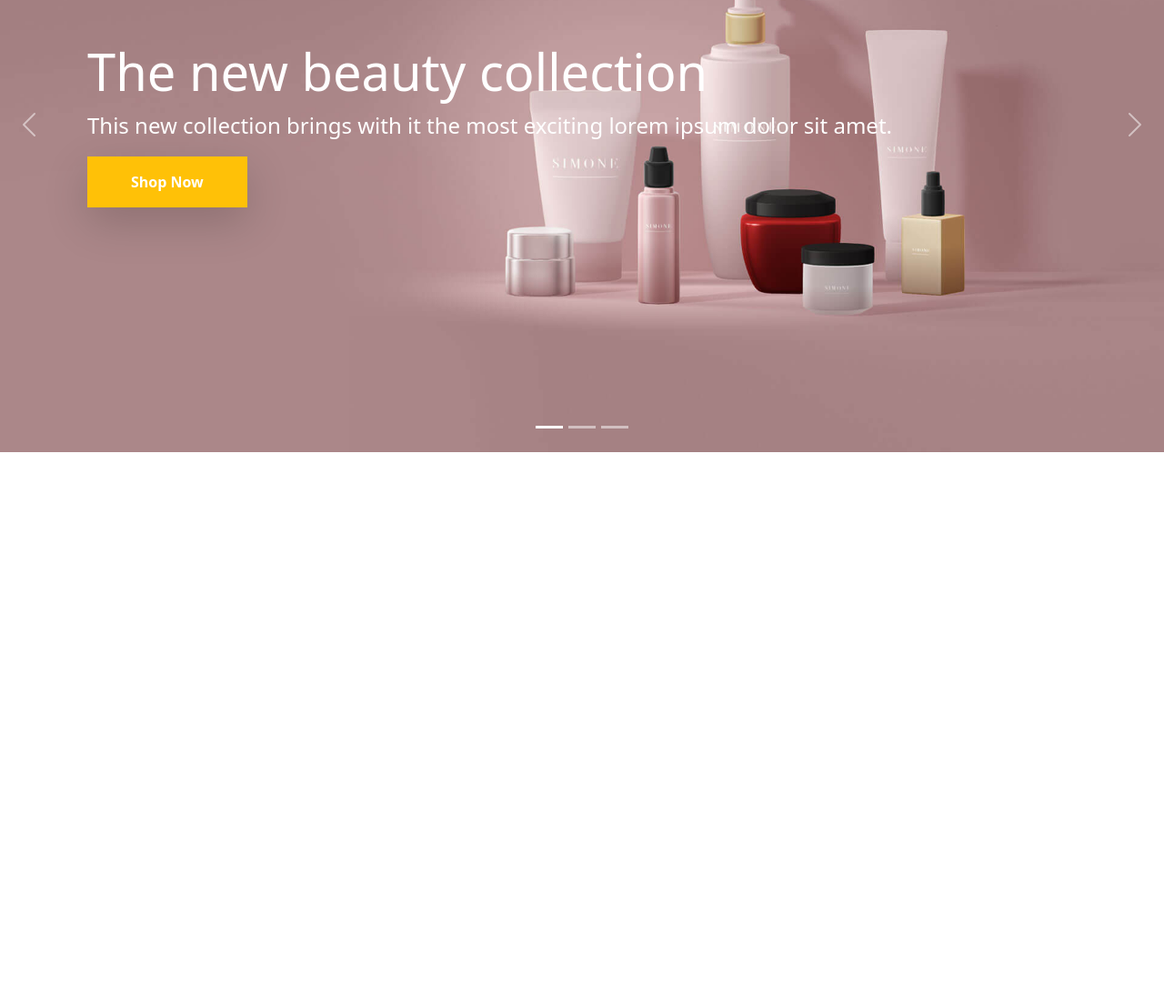
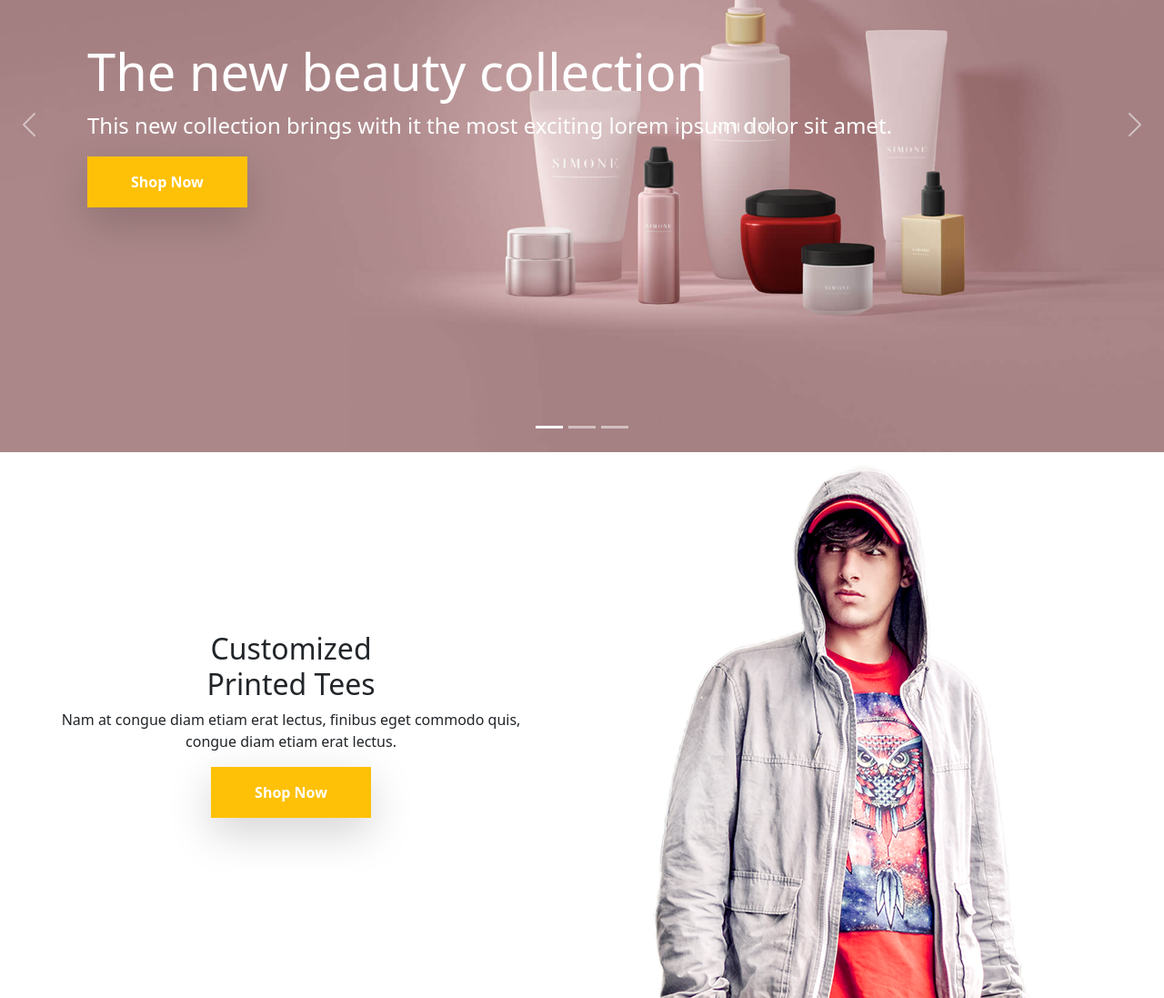
Before and after one commit to MernSpace/ecommece-home-page, a plain HTML site: page index.html in a window 1280 px wide. Shown: the part 325-1422 px from the top of the page at 91% size. Before the commit the page ends 822 px from the top, so only its background shows below. Drawn offline with nearby package versions, Linux system fonts and the light colour scheme; files whose address does not match are found by name.

Commit message:
secend section start

```diff
--- a/index.html
+++ b/index.html
@@ -132,6 +132,21 @@
     </div>
   </div>
 
+  <div class="container-fluid p-0">
+    <div class="row">
+      <div class="col-12 d-flex justify-content-between align-items-center">
+        <div class="col-6 text-center">
+          <h2>Customized <br>Printed Tees</h2>
+          <p>Nam at congue diam etiam erat lectus, finibus eget commodo quis,<br> congue diam etiam erat lectus.</p>
+          <button class="bg-warning text-white shadow-lg px-5 py-3 border-0 fw-bold">Shop Now</button>
+        </div>
+        <div class="col-6">
+            <img src="./images/boy-t2.png"/>
+        </div>
+      </div>
+    </div>
+  </div>
+
 
   <script src="https://cdn.jsdelivr.net/npm/bootstrap@5.3.3/dist/js/bootstrap.bundle.min.js"
     integrity="sha384-YvpcrYf0tY3lHB60NNkmXc5s9fDVZLESaAA55NDzOxhy9GkcIdslK1eN7N6jIeHz"
```
Also changed, not shown: images/boy-t2.png (added), images/video-bg-free-img-2.jpg (added).
